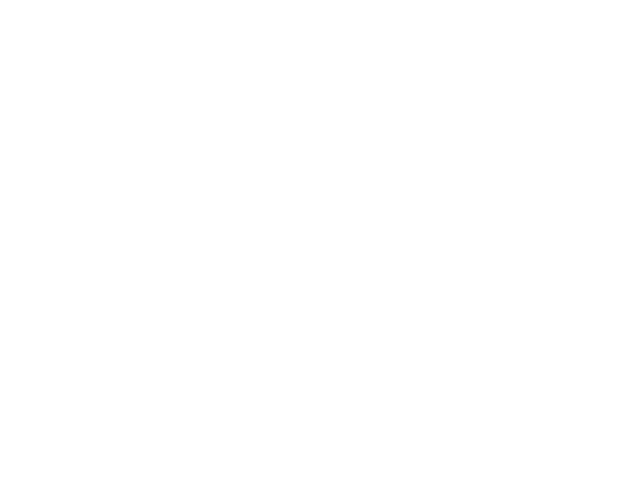
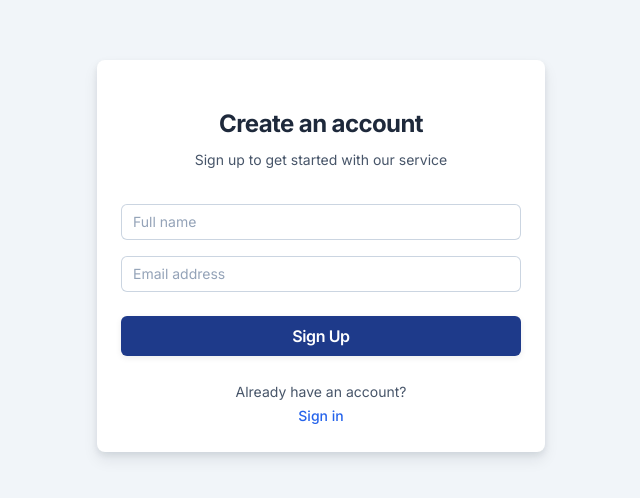
Before and after one commit to artisan-code-team/mobility-blueprint-2025, a Next.js app: page /sign-up in a window 1280 px wide. Before the commit this address had no page. Shown: the part 144-642 px from the top of the page, without its empty margins (319-959 px from the left). Built offline with nearby package versions, Linux system fonts and the light colour scheme; a web font is replaced by a local one.

Commit message:
Feat: Added stripe dependencies. Created sign-up page that will pop up with a stripe pay wall and ability to use diff payment methods and manual credit card input

```diff
--- /dev/null
+++ b/app/sign-up/page.tsx
@@ -0,0 +1,165 @@
+"use client";
+
+import { useState } from "react";
+import { Button } from "../components/Button";
+import Link from "next/link";
+
+export default function SignUp() {
+  const [formData, setFormData] = useState({
+    name: "",
+    email: "",
+  });
+  const [isLoading, setIsLoading] = useState(false);
+  const [message, setMessage] = useState<string | null>(null);
+  const [showPaymentModal, setShowPaymentModal] = useState(false);
+
+  const handleChange = (e: React.ChangeEvent<HTMLInputElement>) => {
+    const { name, value } = e.target;
+    setFormData((prev) => ({ ...prev, [name]: value }));
+  };
+
+  const handleSubmit = async (e: React.FormEvent) => {
+    e.preventDefault();
+    setIsLoading(true);
+    setMessage(null);
+
+    try {
+      // Here you would typically create the user account
+      // For now, we'll just show the payment modal
+      setTimeout(() => {
+        setShowPaymentModal(true);
+      }, 500);
+    } finally {
+      setIsLoading(false);
+    }
+  };
+
+  return (
+    <div className="flex min-h-screen flex-col items-center justify-center bg-slate-100">
+      <div className="w-full max-w-md space-y-8 rounded-lg bg-white p-6 shadow-lg">
+        <div className="text-center">
+          <h2 className="mt-6 text-3xl font-bold tracking-tight text-slate-800">
+            Create an account
+          </h2>
+          <p className="mt-2 text-sm text-slate-600">
+            Sign up to get started with our service
+          </p>
+        </div>
+        <form onSubmit={handleSubmit} className="mt-8 space-y-6">
+          <div className="space-y-4">
+            <div>
+              <label htmlFor="name" className="sr-only">
+                Full name
+              </label>
+              <input
+                id="name"
+                name="name"
+                type="text"
+                autoComplete="name"
+                required
+                className="relative block w-full rounded-md border-0 py-1.5 px-3 text-slate-900 ring-1 ring-inset ring-slate-300 placeholder:text-slate-400 focus:ring-2 focus:ring-inset focus:ring-blue-600 sm:text-sm sm:leading-6"
+                placeholder="Full name"
+                value={formData.name}
+                onChange={handleChange}
+                disabled={isLoading}
+              />
+            </div>
+            <div>
+              <label htmlFor="email" className="sr-only">
+                Email address
+              </label>
+              <input
+                id="email"
+                name="email"
+                type="email"
+                autoComplete="email"
+                required
+                className="relative block w-full rounded-md border-0 py-1.5 px-3 text-slate-900 ring-1 ring-inset ring-slate-300 placeholder:text-slate-400 focus:ring-2 focus:ring-inset focus:ring-blue-600 sm:text-sm sm:leading-6"
+                placeholder="Email address"
+                value={formData.email}
+                onChange={handleChange}
+                disabled={isLoading}
+              />
+            </div>
+          </div>
+
+          {message && (
+            <p className="mt-2 text-sm text-slate-600 text-center">{message}</p>
+          )}
+
+          <Button
+            type="submit"
+            color="blue"
+            className="w-full"
+            disabled={isLoading}
+          >
+            {isLoading ? "Creating account..." : "Sign Up"}
+          </Button>
+
+          <p className="mt-2 text-center text-sm text-slate-600">
+            Already have an account?{" "}
+            <div>
+              <Link
+                href="/sign-in"
+                className="font-medium text-blue-600 hover:text-blue-500"
+              >
+                Sign in
+              </Link>
+            </div>
+          </p>
+        </form>
+      </div>
+
+      {/* Payment Modal */}
+      {showPaymentModal && (
+        <div className="fixed inset-0 overflow-y-auto z-50">
+          <div className="flex items-center justify-center min-h-screen pt-4 px-4 pb-20 text-center">
+            <div
+              className="fixed inset-0 bg-gray-500 bg-opacity-75"
+              onClick={() => setShowPaymentModal(false)}
+            ></div>
+            <div className="relative inline-block align-bottom bg-white rounded-lg px-4 pt-5 pb-4 text-left overflow-hidden shadow-xl transform transition-all sm:my-8 sm:align-middle sm:max-w-lg sm:w-full sm:p-6">
+              <div>
+                <div className="mt-3 text-center sm:mt-5">
+                  <h3 className="text-lg leading-6 font-medium text-gray-900">
+                    Complete Your Subscription
+                  </h3>
+                  <div className="mt-6 space-y-4">
+                    <p className="text-sm text-gray-500">
+                      Please enter your payment details to complete your
+                      subscription.
+                    </p>
+
+                    {/* Placeholder for Stripe Elements */}
+                    <div className="border border-dashed border-gray-300 rounded-md p-6 bg-gray-50">
+                      <p className="text-gray-400 text-center">
+                        Stripe payment form will be integrated here
+                      </p>
+                    </div>
+                  </div>
+                </div>
+              </div>
+              <div className="mt-5 sm:mt-6 space-y-2">
+                <Button
+                  type="button"
+                  color="blue"
+                  className="w-full"
+                  onClick={() => setShowPaymentModal(false)}
+                >
+                  Complete Payment
+                </Button>
+                <button
+                  type="button"
+                  onClick={() => setShowPaymentModal(false)}
+                  className="text-sm text-gray-500 w-full text-center"
+                >
+                  Cancel
+                </button>
+              </div>
+            </div>
+          </div>
+        </div>
+      )}
+    </div>
+  );
+}
--- a/package.json
+++ b/package.json
@@ -15,6 +15,8 @@
     "@headlessui/react": "^2.2.0",
     "@sanity/image-url": "^1.1.0",
     "@sanity/vision": "^3.68.3",
+    "@stripe/react-stripe-js": "^3.1.1",
+    "@stripe/stripe-js": "^5.7.0",
     "clsx": "^2.1.1",
     "next": "15.1.2",
     "next-auth": "^4.24.11",
@@ -23,6 +25,7 @@
     "react": "^19.0.0",
     "react-dom": "^19.0.0",
     "sanity": "^3.68.3",
+    "stripe": "^17.7.0",
     "styled-components": "^6.1.13"
   },
   "devDependencies": {
```
Also changed, not shown: 1 other file (tests, documents, lock files or other folders).
